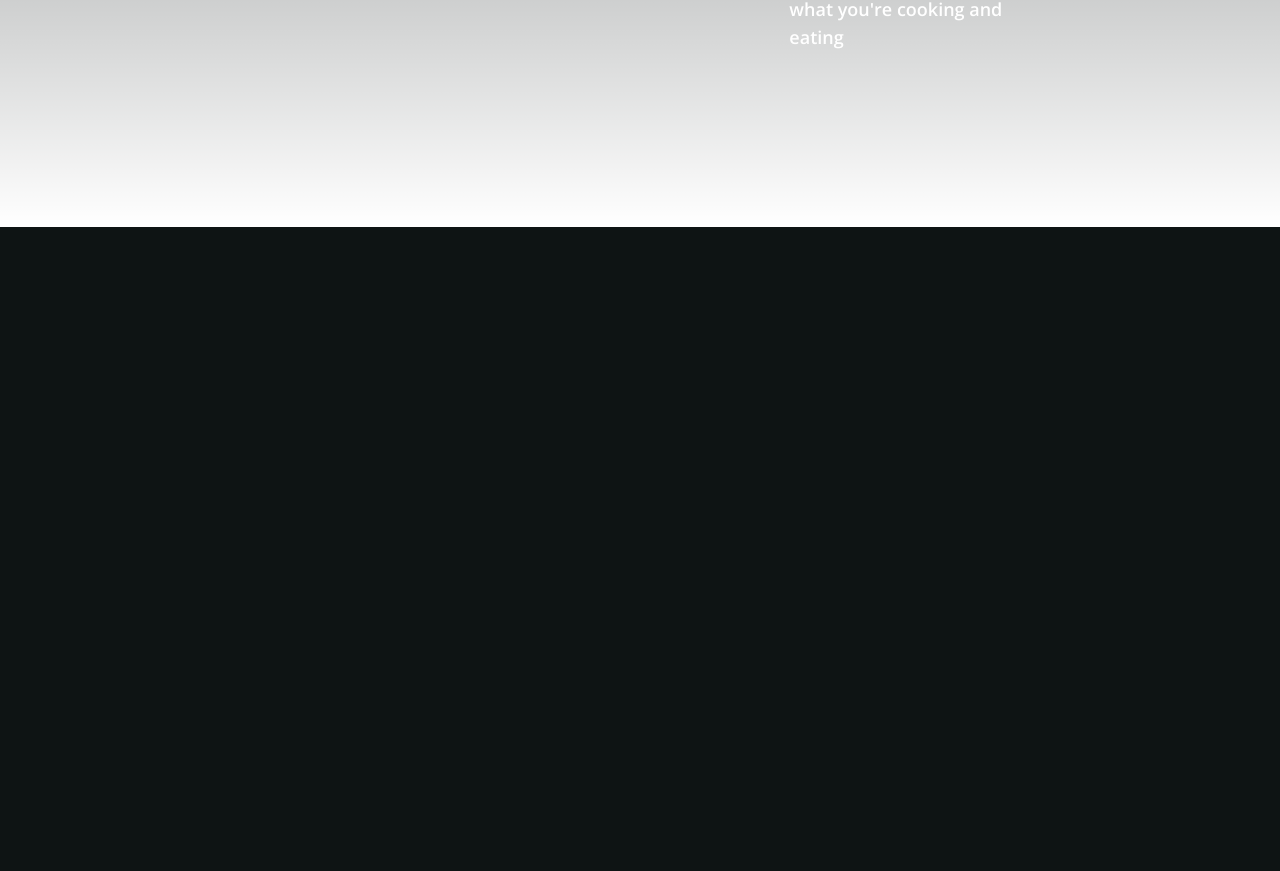
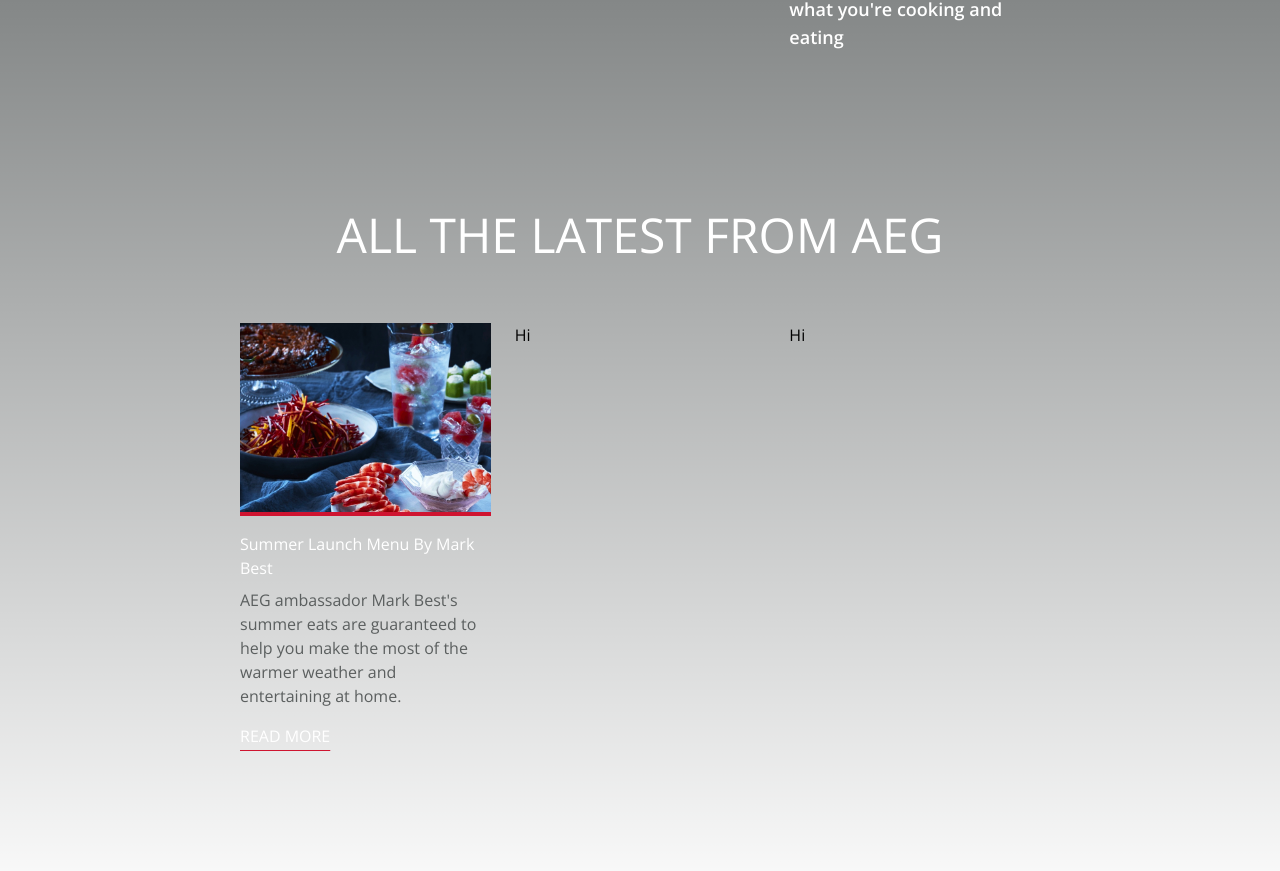
Before and after one commit to pavilandoangelo/orchard-fe-test, a Next.js app: page / in a window 1280 px wide. Shown: the part 889-1760 px from the top of the page. Before the commit the page ends 1116 px from the top, so only its background shows below. Built offline with nearby package versions, Linux system fonts and the light colour scheme.

Commit message:
wip: component 02

```diff
--- a/src/app/page.tsx
+++ b/src/app/page.tsx
@@ -1,10 +1,12 @@
 import Component01 from '@/components/Component01';
+import Component02 from '@/components/Component02';
 
 export default function Home() {
     return (
         <main className="flex min-h-screen flex-col items-center justify-between p-24">
             <section className="container mx-auto">
                 <Component01 />
+                <Component02 />
             </section>
         </main>
     );
--- a/src/components/Component01.tsx
+++ b/src/components/Component01.tsx
@@ -1,4 +1,4 @@
-import BaseContainer from './BaseContainer';
+import BaseContainer from './containers/BaseContainer';
 
 const Component01 = () => {
     return (
--- /dev/null
+++ b/src/components/Component02.tsx
@@ -0,0 +1,57 @@
+import BaseContainer from './containers/BaseContainer';
+
+const Component02 = () => {
+    const data = [
+        {
+            imgFolder: 'component-02',
+            imgSrcSets: ['Image-01.jpg', 'Image-01@2x.jpg'],
+            title: 'Summer Lunch Menu By Mark Best',
+            description: `AEG ambassador Mark Best's summer eats are guaranteed to help you make the most of the warmer weather and entertaining at home.`
+        }
+    ];
+
+    return (
+        <BaseContainer className="flex flex-col w-full gap-8 md:gap-16">
+            <h1 className="text-white uppercase text-xl md:text-5xl font-thin text-center">
+                All the Latest from AEG
+            </h1>
+            <div className="grid grid-cols-3 gap-6">
+                <div className="flex flex-col gap-4 justify-start items-start">
+                    <div className="border-b-4 border-highlight-red">
+                        <picture>
+                            <source
+                                media="(max-width: 320px)"
+                                srcSet="/images/component-02/Image-01.jpg"
+                            />
+                            <img
+                                src="/images/component-02/Image-01@2x.jpg"
+                                alt="Component 02 - Image 01"
+                            />
+                        </picture>
+                    </div>
+                    <div className="flex flex-col gap-2">
+                        <h3 className="text-white">
+                            Summer Launch Menu By Mark Best
+                        </h3>
+                        <p className="text-description">
+                            AEG ambassador Mark Best's summer eats are
+                            guaranteed to help you make the most of the warmer
+                            weather and entertaining at home.
+                        </p>
+                    </div>
+                    <a
+                        href="#"
+                        className="uppercase text-white underline underline-offset-8 decoration-highlight-red"
+                    >
+                        Read More
+                    </a>
+                </div>
+
+                <h1>Hi</h1>
+                <h1>Hi</h1>
+            </div>
+        </BaseContainer>
+    );
+};
+
+export default Component02;
--- a/tailwind.config.ts
+++ b/tailwind.config.ts
@@ -15,7 +15,8 @@ const config: Config = {
             },
             colors: {
                 'dark-slate-gray': '#0e1414',
-                'highlight-red': '#cf1430'
+                'highlight-red': '#cf1430',
+                description: '#5b5f5f'
             },
             textUnderlineOffset: {
                 16: '16px'
```
Also changed, not shown: src/components/containers/BaseContainer.tsx (renamed from src/components/BaseContainer.tsx).
